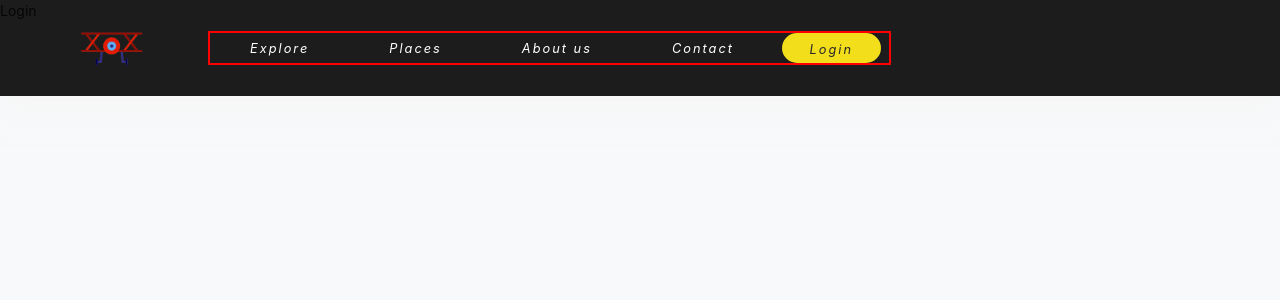
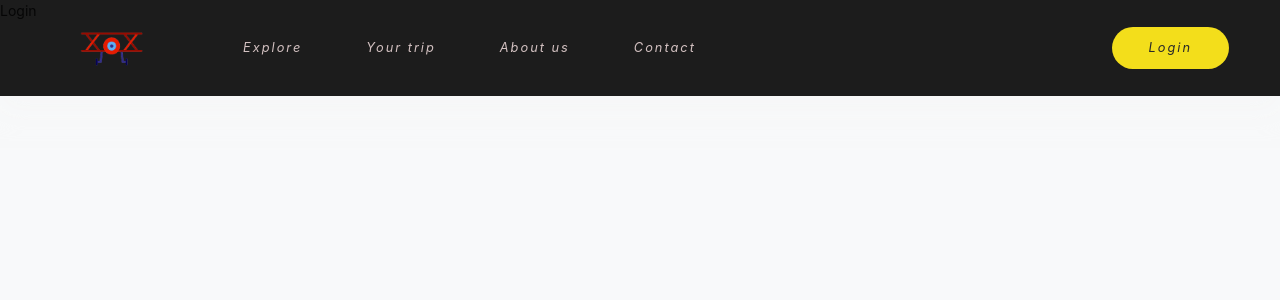
Before and after one commit to Mind-masters/Travels_project_frontend, a React (Create React App) app: page /place/new in a window 1280 px wide. Shown: the top 300 px of the page. Built offline with nearby package versions, Linux system fonts and the light colour scheme.

Commit message:
updating navigation

```diff
--- a/src/components/navigation/NavLinks/NavLinks.js
+++ b/src/components/navigation/NavLinks/NavLinks.js
@@ -17,7 +17,7 @@ const NavLinks = props => {
     </li>
 
     <li className="onFocus">
-      <NavLink to="/places" exact>Places</NavLink>
+      <NavLink to="/places" exact>Your trip</NavLink>
     </li>
 
     <li className="onFocus">
@@ -28,10 +28,12 @@ const NavLinks = props => {
       <NavLink to="/contact" >Contact</NavLink>
     </li>
 
-    <li className={styles.navButton}>
+    <li className='onAuth'>
       {!User.isLoggedIn ?
 
-      <Button CustomClassName="navButton">
+      // <NavLink className={"btn"} to={"/auth/login"}>Login</NavLink>
+
+      <Button >
         <NavLink className={"btn"} to={"/auth/login"}>Login</NavLink>
       </Button>
       :
--- a/src/components/navigation/NavLinks/NavLinks.module.css
+++ b/src/components/navigation/NavLinks/NavLinks.module.css
@@ -1,50 +1,24 @@
 .navLinks {
   list-style: none;
   margin: 0;
-  padding: 0;
+  padding: 3px;
   width: 100%;
   height: 100%;
   display: flex;
-  flex-direction: column;
   letter-spacing: 2px;
+  align-items: center;
+  justify-content: space-around;
   font-style: italic;
-  align-items: center;
-  border: 2px solid red;
-}
-
-.navLinks li {
-  margin: 1rem;
 }
 
 
-
 .navLinks a {
-
-  color: #d3c1c1;
   text-decoration: none;
   padding: 0.5rem 2rem;
   border-radius: 30px;
 }
 
 
-.navLinks button {
-  cursor: pointer;
-  border: 1px solid #292929;
-  color: #292929;
-  background: transparent;
-  padding: 0.5rem;
-  font: inherit;
-}
-
-.navLinks button:focus {
-  outline: none;
-}
-
-.navLinks button:hover,
-.navLinks button:active {
-  background: #292929;
-  color: white;
-}
 
 @media (min-width: 1000px) {
   .navLinks {
@@ -56,21 +30,17 @@
     display: none;
   }
 
-  .navLinks li {
-    margin: 0 0.5rem;
-  }
 
   .navLinks a {
-    color: white;
     text-decoration: none;
     font-size: 1vw;
-
+    display: flex;
+    align-items: center;
   }
 
   .navButton a{
     padding: 2px;
     color: #292929;
-    /* border: 2px solid red; */
   }
 
 
--- a/src/components/navigation/NavLinks/index.css
+++ b/src/components/navigation/NavLinks/index.css
@@ -1,8 +1,18 @@
 .onFocus a:hover,
 .onFocus a:active,
 .onFocus a.active {
-  background-color: #F3DE1B;
-  border-color: #292929;
-  color: rgb(18, 16, 14);
-  border: none;
+  color: #F3DE1B;
+  /* color: rgb(18, 16, 14); */
 }
+
+.onFocus a{
+  color: #d3c1c1;
+}
+
+.onAuth{
+  margin-left: auto;
+}
+
+.onAuth a{
+  color: #292929;
+}
--- a/src/components/navigation/index.js
+++ b/src/components/navigation/index.js
@@ -41,7 +41,7 @@ const MainNavigation = props => {
 
 
         <nav className={styles.headerNav}>
-          <NavLinks extra={false}/>
+          <NavLinks/>
         </nav>
 
       </MainHeader>
--- a/src/components/navigation/index.module.css
+++ b/src/components/navigation/index.module.css
@@ -52,7 +52,9 @@
   }
 
   .headerNav {
-    display: block;
+    display: flex;
+    justify-content: center;
+    width: 80%;
   }
 }
 
```
